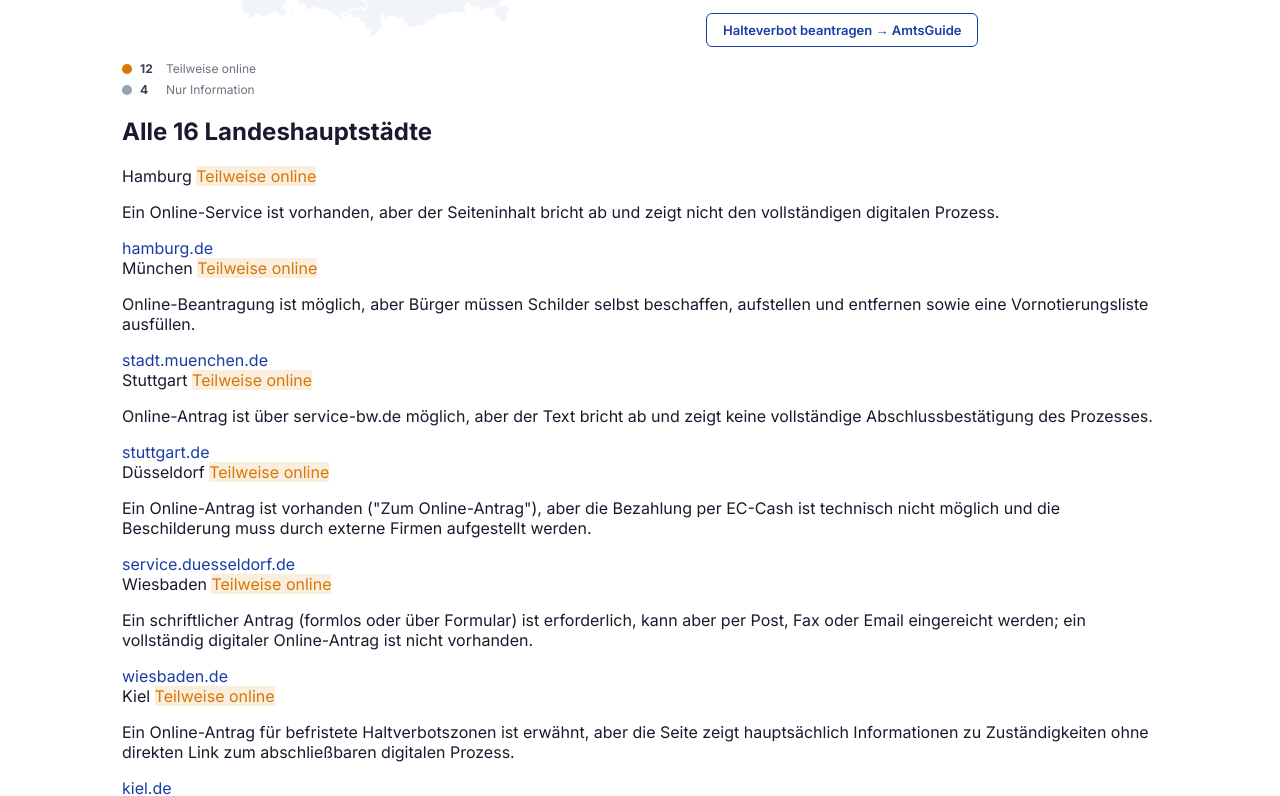
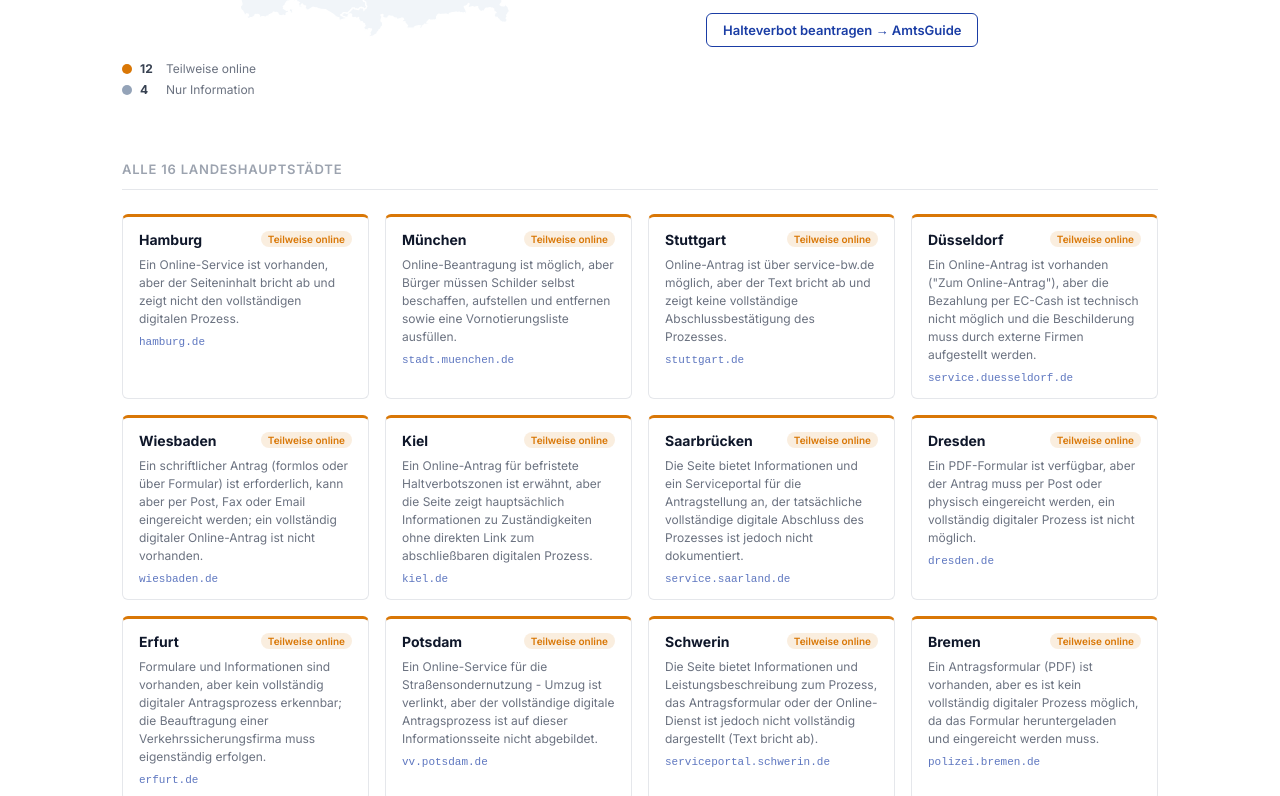
Before and after one commit to AmtsGuide/amtsscore, a SvelteKit app: page /halteverbot in a window 1280 px wide. Shown: the part 664-1460 px from the top of the page. Built offline with nearby package versions, Linux system fonts and the light colour scheme.

Commit message:
feat(halteverbot): style city card grid — 4-col, status border + badge
Co-Authored-By: Claude Sonnet 4.6 <noreply@anthropic.com>

```diff
--- a/src/routes/halteverbot/+page.svelte
+++ b/src/routes/halteverbot/+page.svelte
@@ -295,5 +295,41 @@
 	}
 	.cta:hover { background: #eff6ff; }
 
+	/* City cards */
+	.cities-section { margin-top: 64px; }
+	.cities-heading {
+		font-size: 13px; font-weight: 600; letter-spacing: 0.06em;
+		text-transform: uppercase; color: #9ca3af;
+		margin: 0 0 24px; border-bottom: 1px solid #e5e7eb; padding-bottom: 12px;
+	}
+	.cities-grid {
+		display: grid;
+		grid-template-columns: repeat(4, 1fr);
+		gap: 16px;
+	}
+	@media (max-width: 900px) { .cities-grid { grid-template-columns: repeat(2, 1fr); } }
+	@media (max-width: 480px) { .cities-grid { grid-template-columns: 1fr; } }
+
+	.city-card {
+		border: 1px solid #e5e7eb; border-top: 3px solid;
+		border-radius: 6px; padding: 14px 16px;
+		display: flex; flex-direction: column; gap: 8px;
+	}
+	.card-top {
+		display: flex; align-items: flex-start;
+		justify-content: space-between; gap: 8px;
+	}
+	.card-city { font-size: 14px; font-weight: 700; color: #0f172a; }
+	.card-badge {
+		font-size: 10px; font-weight: 600; padding: 2px 7px;
+		border-radius: 99px; white-space: nowrap; flex-shrink: 0;
+	}
+	.card-grund { font-size: 12px; color: #6b7280; line-height: 1.5; margin: 0; }
+	.card-link {
+		font-size: 11px; color: #1a3da5; text-decoration: none;
+		font-family: monospace; opacity: 0.7;
+	}
+	.card-link:hover { opacity: 1; }
+
 	.footnote { font-size: 11px; color: #9ca3af; margin-top: 48px; }
 </style>
```
